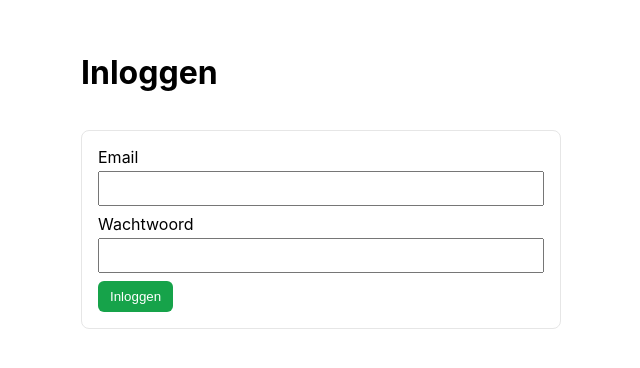
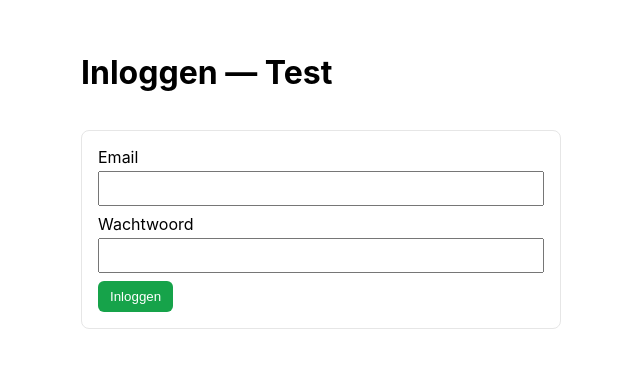
Before and after one commit to karimafendi70-sketch/clean-sober-app10, a Next.js app: page /login in a window 1280 px wide. Shown: the top 368 px of the page, without its empty margins (175-815 px from the left). Built offline with nearby package versions, Linux system fonts and the light colour scheme.

Commit message:
Test: trigger fresh login page deploy

```diff
--- a/app/login/page.tsx
+++ b/app/login/page.tsx
@@ -12,7 +12,7 @@ export default function LoginPage(){
 
   return (
     <div className="container" style={{maxWidth:480}}>
-      <h1>Inloggen</h1>
+      <h1>Inloggen — Test</h1>
       <div className="card">
         <label style={{display:'block',marginBottom:8}}>Email
           <input type="email" value={email} onChange={e=>setEmail(e.target.value)} style={{width:'100%',padding:8,marginTop:4}} />
```
